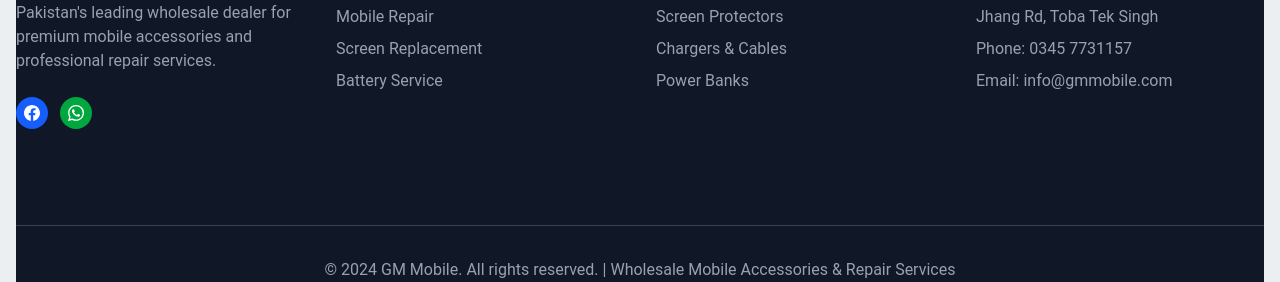
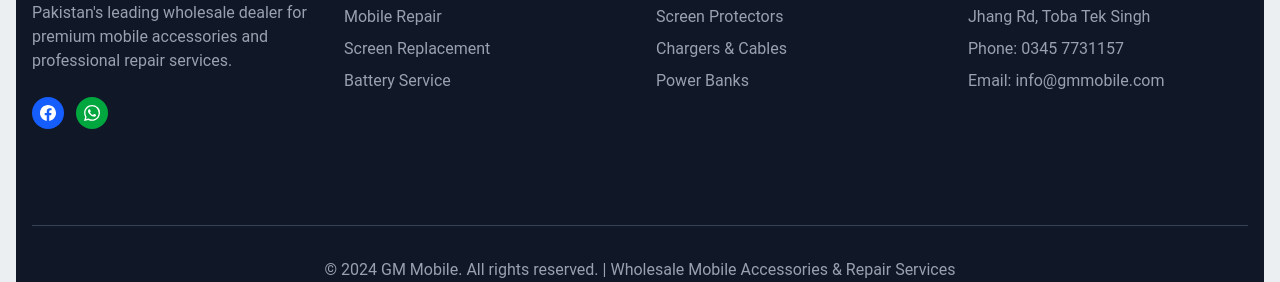
Before and after one commit to sanaullahrafique/gmmobiles, a website: page public/index.html in a window 1280 px wide. Shown: the part 11184-11466 px from the top of the page. Drawn offline with nearby package versions, Linux system fonts and the light colour scheme; some packages are replaced by stand-ins of ours.

Commit message:
Update index.html

```diff
--- a/public/index.html
+++ b/public/index.html
@@ -1882,7 +1882,7 @@
 
     <!-- Footer -->
     <footer class="bg-gray-900 text-white">
-      <div class="">
+      <div class="container mx-auto px-4">
         <!-- Main Footer Content -->
         <div class="py-16">
           <div class="grid md:grid-cols-2 lg:grid-cols-4 gap-8">
```
